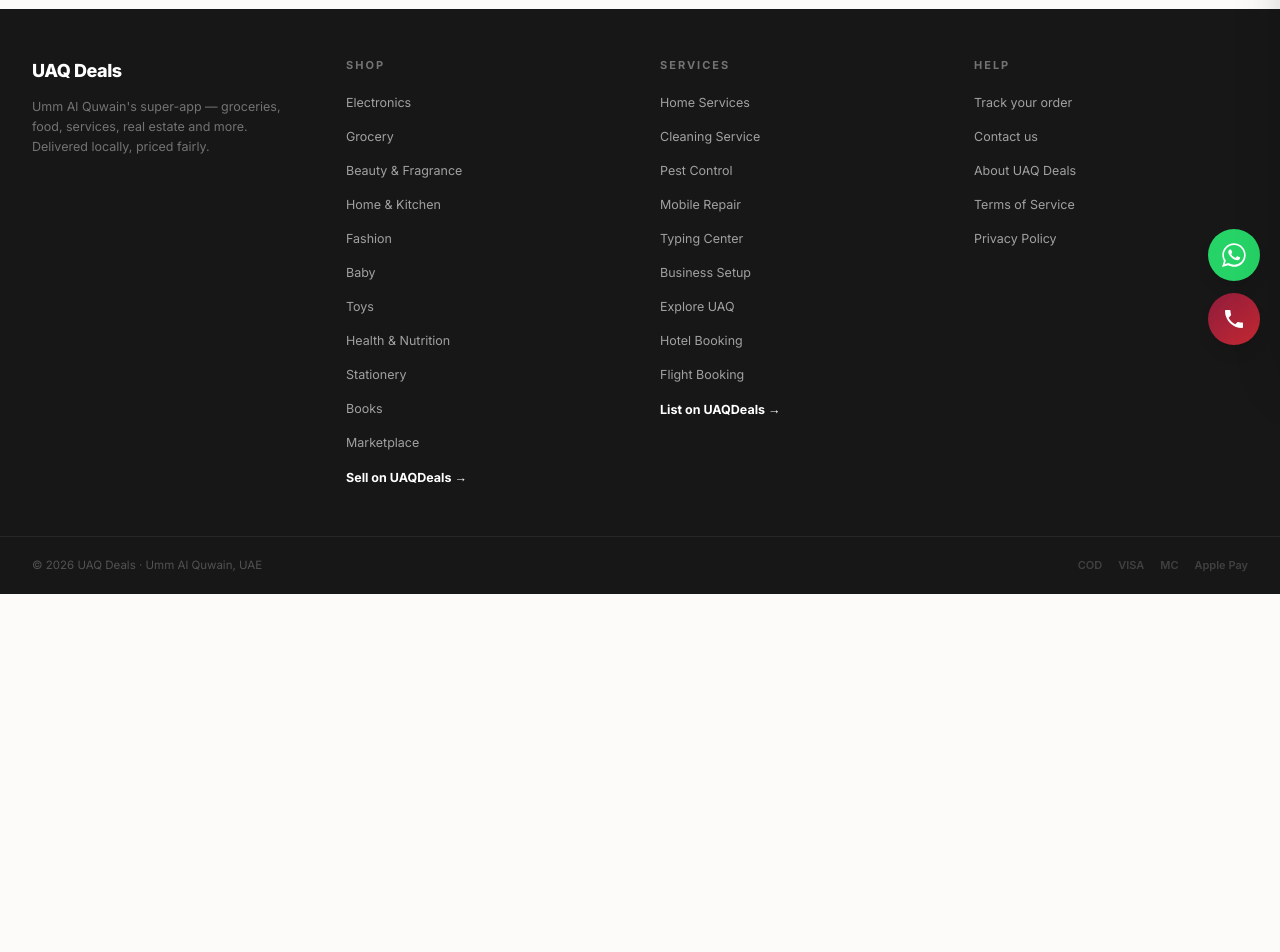
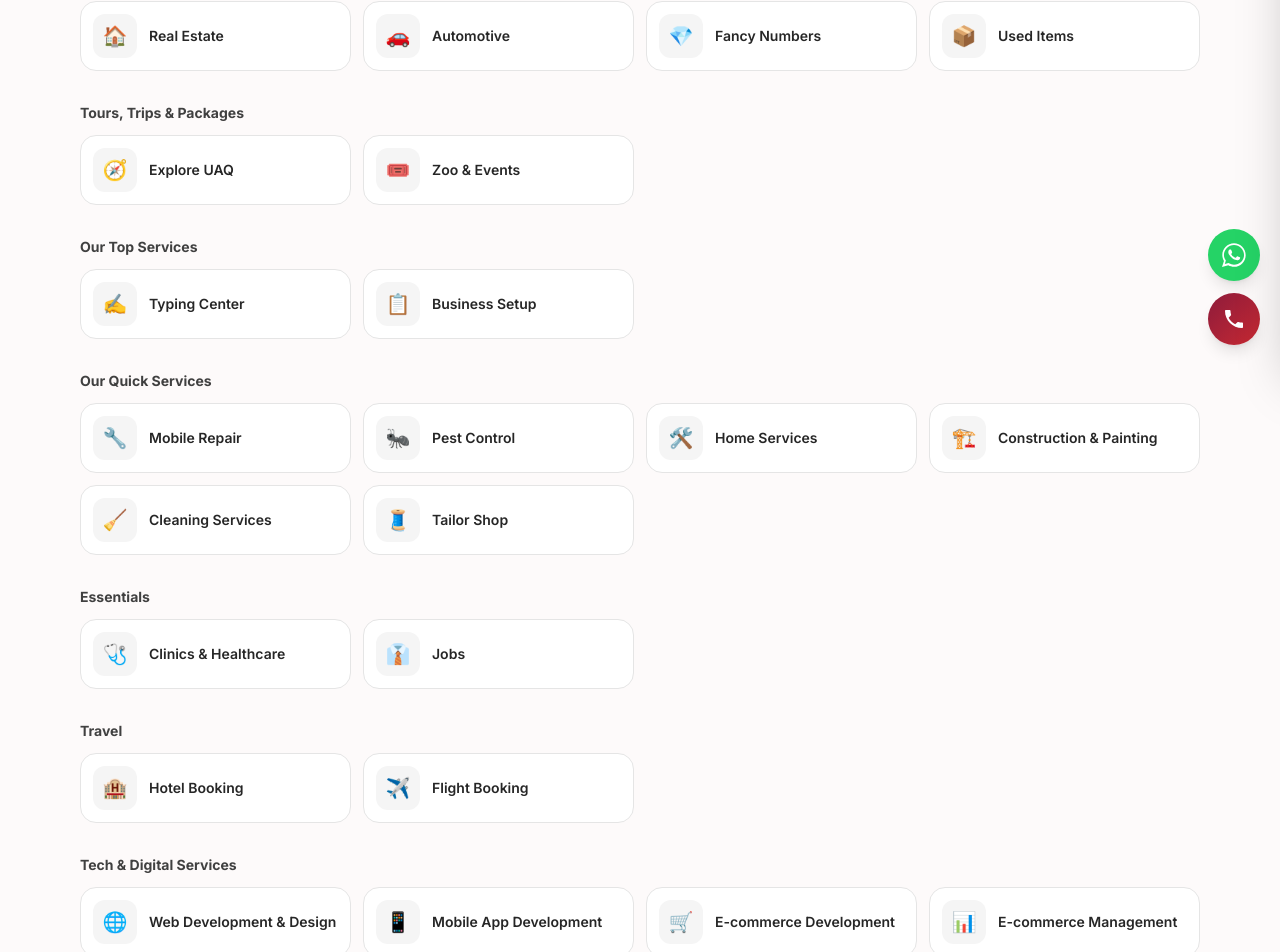
Before and after one commit to UAQDeals/uaqdeals-storefront, a Next.js app: page /categories in a window 1280 px wide. Shown: the part 435-1387 px from the top of the page. Before the commit the page ends 1029 px from the top, so only its background shows below. Built offline with nearby package versions, Linux system fonts and the light colour scheme; no server answers; the database is empty.

Commit message:
Categories page: curated service list mirroring customer app

```diff
--- a/app/categories/page.tsx
+++ b/app/categories/page.tsx
@@ -24,16 +24,66 @@ const BG = [
   "bg-lime-50", "bg-cyan-50",
 ];
 
+const MARKETPLACE = ["automotive", "real_estate", "used_items", "fancy_numbers"];
+const DEDICATED: Record<string, string> = {
+  hotel_booking: "/services/hotel-booking",
+  flight_booking: "/services/flight-booking",
+};
+function serviceRoute(slug: string): string {
+  if (MARKETPLACE.includes(slug)) return "/marketplace/" + slug;
+  if (DEDICATED[slug]) return DEDICATED[slug];
+  return "/categories/" + slug;
+}
+
+const SERVICE_SECTIONS: { title: string; items: { slug: string; name: string; emoji: string }[] }[] = [
+  { title: "Featured", items: [
+    { slug: "real_estate", name: "Real Estate", emoji: "🏠" },
+    { slug: "automotive", name: "Automotive", emoji: "🚗" },
+    { slug: "fancy_numbers", name: "Fancy Numbers", emoji: "💎" },
+    { slug: "used_items", name: "Used Items", emoji: "📦" },
+  ]},
+  { title: "Tours, Trips & Packages", items: [
+    { slug: "explore_uaq", name: "Explore UAQ", emoji: "🧭" },
+    { slug: "zoo_events", name: "Zoo & Events", emoji: "🎟️" },
+  ]},
+  { title: "Our Top Services", items: [
+    { slug: "typing_center", name: "Typing Center", emoji: "✍️" },
+    { slug: "business_setup", name: "Business Setup", emoji: "📋" },
+  ]},
+  { title: "Our Quick Services", items: [
+    { slug: "mobile_repair", name: "Mobile Repair", emoji: "🔧" },
+    { slug: "pest_control", name: "Pest Control", emoji: "🐜" },
+    { slug: "home_services", name: "Home Services", emoji: "🛠️" },
+    { slug: "construction_painting", name: "Construction & Painting", emoji: "🏗️" },
+    { slug: "cleaning_service", name: "Cleaning Services", emoji: "🧹" },
+    { slug: "tailor_shop", name: "Tailor Shop", emoji: "🧵" },
+  ]},
+  { title: "Essentials", items: [
+    { slug: "clinics", name: "Clinics & Healthcare", emoji: "🩺" },
+    { slug: "job_portal", name: "Jobs", emoji: "👔" },
+  ]},
+  { title: "Travel", items: [
+    { slug: "hotel_booking", name: "Hotel Booking", emoji: "🏨" },
+    { slug: "flight_booking", name: "Flight Booking", emoji: "✈️" },
+  ]},
+  { title: "Tech & Digital Services", items: [
+    { slug: "web_dev_design", name: "Web Development & Design", emoji: "🌐" },
+    { slug: "mobile_app_dev", name: "Mobile App Development", emoji: "📱" },
+    { slug: "ecommerce_dev", name: "E-commerce Development", emoji: "🛒" },
+    { slug: "ecommerce_management", name: "E-commerce Management", emoji: "📊" },
+    { slug: "accounting_software", name: "Accounting Software", emoji: "📈" },
+    { slug: "custom_software", name: "Custom Software", emoji: "💻" },
+    { slug: "seo_content", name: "SEO & Content", emoji: "📝" },
+    { slug: "social_media_mgmt", name: "Social Media Management", emoji: "📣" },
+  ]},
+];
+
 export default async function CategoriesPage() {
   const supabase = await createClient();
 
-  const [{ data: productCats }, { data: serviceCats }] = await Promise.all([
-    supabase.from("categories").select("id, name").filter("parent_id", "is", null)
-      .eq("is_active", true).order("sort_order").order("name"),
-    supabase.from("vendor_types").select("id, name, slug, icon")
-      .eq("is_active", true).eq("is_product", false)
-      .order("display_order", { ascending: true, nullsFirst: false }).order("name"),
-  ]);
+  const { data: productCats } = await supabase
+    .from("categories").select("id, name").filter("parent_id", "is", null)
+    .eq("is_active", true).order("sort_order").order("name");
 
   return (
     <div className="mx-auto max-w-6xl px-4 py-10 space-y-12">
@@ -55,27 +105,25 @@ export default async function CategoriesPage() {
         </div>
       </section>
 
-      {/* ── Service Categories ── */}
+      {/* ── Service Categories (mirrors customer app) ── */}
       <section>
         <h2 className="text-2xl font-extrabold tracking-tight text-neutral-900 mb-1">Services</h2>
         <p className="text-sm text-neutral-500 mb-6">Book & enquire with local providers</p>
-        <div className="grid grid-cols-2 gap-3 sm:grid-cols-3 md:grid-cols-4">
-          {(serviceCats ?? []).map((s) => {
-            const isImg = typeof s.icon === "string" && s.icon.startsWith("http");
-            return (
-              <Link key={s.id} href={"/categories/" + s.slug}
-                className="group rounded-2xl border border-neutral-200 bg-white p-3 flex items-center gap-3 hover:border-[#8E1B3A] hover:shadow-sm transition">
-                {isImg ? (
-                  // eslint-disable-next-line @next/next/no-img-element
-                  <img src={s.icon as string} alt={s.name}
-                    className="w-11 h-11 rounded-xl object-cover flex-shrink-0" />
-                ) : (
-                  <span className="w-11 h-11 rounded-xl bg-neutral-100 flex items-center justify-center text-xl flex-shrink-0">🔧</span>
-                )}
-                <p className="text-sm font-semibold text-neutral-800 leading-tight">{s.name}</p>
-              </Link>
-            );
-          })}
+        <div className="space-y-8">
+          {SERVICE_SECTIONS.map((sec) => (
+            <div key={sec.title}>
+              <h3 className="text-sm font-bold text-neutral-700 mb-3">{sec.title}</h3>
+              <div className="grid grid-cols-2 gap-3 sm:grid-cols-3 md:grid-cols-4">
+                {sec.items.map((s) => (
+                  <Link key={s.slug} href={serviceRoute(s.slug)}
+                    className="group rounded-2xl border border-neutral-200 bg-white p-3 flex items-center gap-3 hover:border-[#8E1B3A] hover:shadow-sm transition">
+                    <span className="w-11 h-11 rounded-xl bg-neutral-100 flex items-center justify-center text-xl flex-shrink-0">{s.emoji}</span>
+                    <p className="text-sm font-semibold text-neutral-800 leading-tight">{s.name}</p>
+                  </Link>
+                ))}
+              </div>
+            </div>
+          ))}
         </div>
       </section>
 
```
